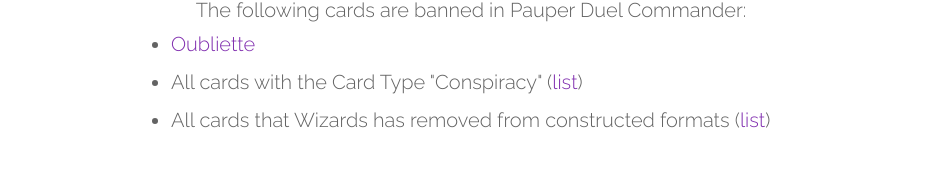
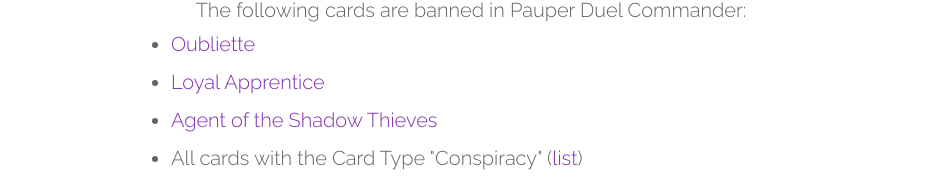
Before and after one commit to Podkomorka/pdhhomebase, a React (Create React App) app: page /rules in a window 1280 px wide. Shown: the part 1772-1954 px from the top of the page, without its empty margins (169-1110 px from the left). Built offline with nearby package versions, Linux system fonts and the light colour scheme.

Commit message:
Add files via upload

```diff
--- a/src/Rules.js
+++ b/src/Rules.js
@@ -63,6 +63,8 @@ const Rules = () => {
             <p>The following cards are banned in Pauper Duel Commander:</p>
             <ul>
               <li><a href="https://scryfall.com/card/plist/109/oubliette" target="_blank" rel="noopener noreferrer">Oubliette</a></li>
+              <li><a href="https://scryfall.com/card/afc/132/loyal-apprentice" target="_blank" rel="noopener noreferrer">Loyal Apprentice</a></li>
+              <li><a href="https://scryfall.com/card/clb/108/agent-of-the-shadow-thieves" target="_blank" rel="noopener noreferrer">Agent of the Shadow Thieves</a></li>
               <li>All cards with the Card Type "Conspiracy" (<a href="https://gatherer.wizards.com/Pages/Search/Default.aspx?action=advanced&special=true&type=+%5b%22Conspiracy%22%5d" target="_blank" rel="noopener noreferrer">list</a>)</li>
               <li>All cards that Wizards has removed from constructed formats (<a href="https://magic.wizards.com/en/articles/archive/news/depictions-racism-magic-2020-06-10" target="_blank" rel="noopener noreferrer">list</a>)</li>
             </ul>
```
